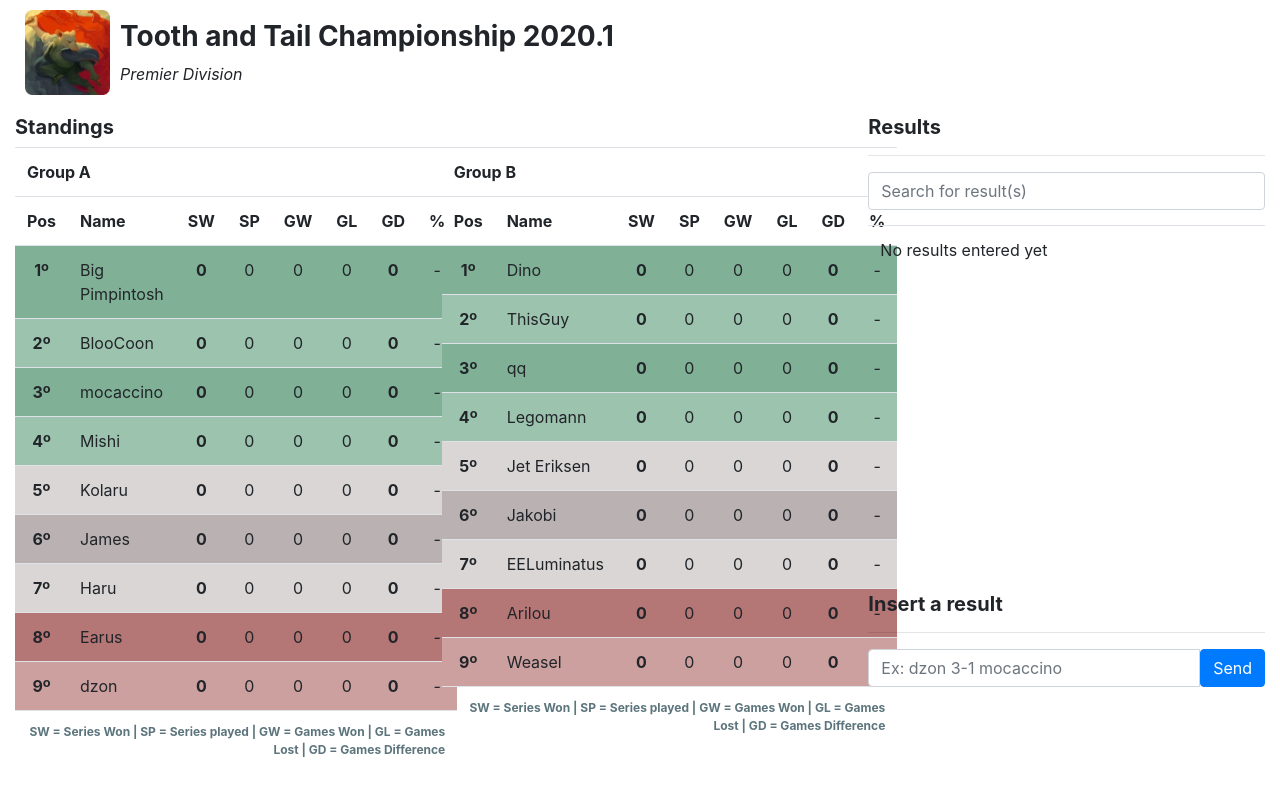
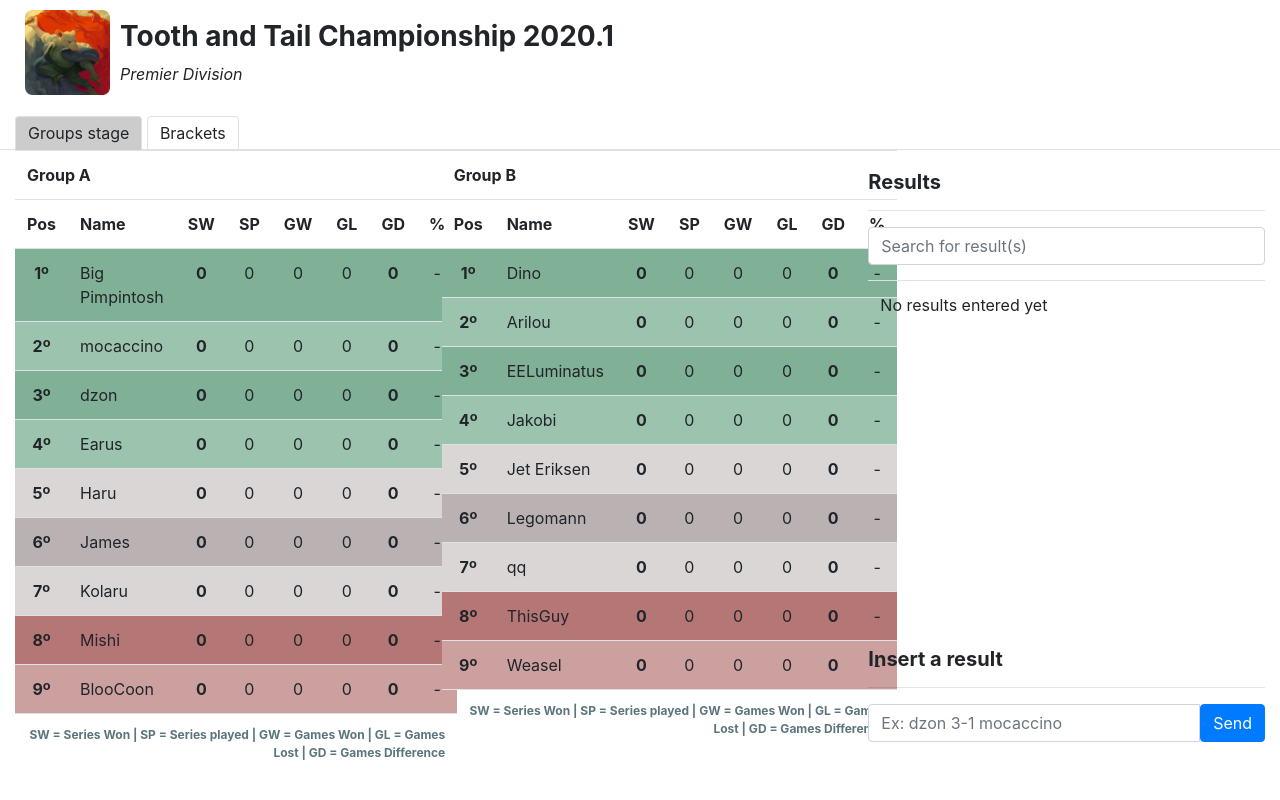
Before and after one commit to realmocaccino/standings-table, a PHP site: page / in a window 1280 px wide. Run offline with PHP 8.4, Linux system fonts and the light colour scheme.

Commit message:
Brackets stage and tabs

```diff
--- /dev/null
+++ b/includes/define_brackets.php
@@ -0,0 +1,31 @@
+<?php
+uasort($players, function($a, $b) use($results, $regex) {
+    if($a['sw'] == $b['sw']) {
+        if($a['gd'] == $b['gd']) {
+            if($a['gw'] == $b['gw']) {
+                $result = preg_grep("/{$b['name']} (\d-\d) {$a['name']}/", $results);
+
+                if($result) {
+                    $result = array_values($result)[0];
+
+                    preg_match($regex, $result, $matches);
+
+                    list(, , $score) = $matches;
+                    list($score1, $score2) = explode('-', $score);
+
+                    if($score1 > $score2) {
+                        return 1;
+                    } else {
+                        return -1;
+                    }
+                }
+            }
+
+            return ($a['gw'] < $b['gw']) ? 1 : -1;
+        }
+
+        return ($a['gd'] < $b['gd']) ? 1 : -1;
+    }
+
+    return ($a['sw'] < $b['sw']) ? 1 : -1;
+});
--- a/index.php
+++ b/index.php
@@ -10,8 +10,11 @@ $settings = require(__DIR__ . '/configs/settings.php');
 $groups = array_unique(array_column($players, 'group'));
 $results = array_column($resultRows, 'result');
 
+$quarterFinalists = [];
+
 $regex = "/(.*) (\d-\d) (.*)/";
 
 include(__DIR__ . '/includes/process_results.php');
 include(__DIR__ . '/includes/sort_players.php');
+include(__DIR__ . '/includes/define_brackets.php');
 include(__DIR__ . '/views/index.php');
--- /dev/null
+++ b/public/css/tabs.css
@@ -0,0 +1,28 @@
+input { display: none; }
+
+input + label { display: inline-block }
+
+input ~ .tab { display: none }
+
+#tab1:checked ~ .tab.content1,
+#tab2:checked ~ .tab.content2 { display: flex }
+
+input + label {
+  border: 1px solid #dee2e6;
+  background: #FFF;
+  padding: 4px 12px;
+  border-radius: 4px 4px 0 0;
+  position: relative;
+  top: 1px;
+  cursor: pointer;
+  margin: 20px 0 0;
+}
+
+input:checked + label, input:hover + label {
+  background: #CCC;
+  border-bottom: 1px solid transparent;
+}
+
+input ~ .tab {
+  border-top: 1px solid #dee2e6;
+}
--- a/views/index.php
+++ b/views/index.php
@@ -5,6 +5,7 @@
         <meta name="viewport" content="width=device-width, initial-scale=1">
         <link rel="stylesheet" href="https://stackpath.bootstrapcdn.com/bootstrap/4.4.1/css/bootstrap.min.css">
         <link rel="stylesheet" href="public/css/styles.css">
+        <link rel="stylesheet" href="public/css/tabs.css">
         <script src="public/js/scripts.js"></script>
     </head>
     <body>
@@ -17,12 +18,13 @@
                 </div>
             </div>
             <div class="row">
+                <div class="col-12">
+                    <input type="radio" name="tabs" id="tab1" checked>
+                    <label for="tab1">Groups stage</label>
+                    <input type="radio" name="tabs" id="tab2">
+                    <label for="tab2">Brackets</label>
+                    <div class="row tab content1">
                         <div class="col-lg-8 col-12">
-                    <div class="row">
-                        <div class="col-12">
-                            <h5>Standings</h5>
-                        </div>
-                    </div>
                             <div class="row">
                                 <?php foreach($groups as $group): ?>
                                     <?php $pos = 1; ?>
@@ -42,6 +44,7 @@
                                                 <th width="8%">%</th>
                                             </tr>
                                             <?php foreach(array_filter($players, function($var) use($group) { return $var['group'] == $group; }) as $player): ?>
+                                                <?php $quarterFinalists[$pos . $group] = $player['name']; ?>
                                                 <tr class="position-<?php echo $pos; ?>">
                                                     <td><strong><?php echo $pos++; ?>º</strong></td>
                                                     <td class="text-left playerName" title="Click to insert player name in result input"><?php echo $player['name']; ?></td>
@@ -130,6 +133,19 @@
                             </div>
                         </div>
                     </div>
+                    <div class="row tab content2">
+                        <div class="col-12">
+                            <h2>Quarter-finals</h2>
+                            <ul class="list-group list-group-flush">
+                                <li class="list-group-item"><span class="badge badge-primary badge-pill">QF1</span> <?php echo $quarterFinalists['1A'] . ' <strong>vs</strong> ' . $quarterFinalists['4B']; ?></li>
+                                <li class="list-group-item"><span class="badge badge-primary badge-pill">QF2</span> <?php echo $quarterFinalists['2B'] . ' <strong>vs</strong> ' . $quarterFinalists['3A']; ?></li>
+                                <li class="list-group-item"><span class="badge badge-primary badge-pill">QF3</span> <?php echo $quarterFinalists['1B'] . ' <strong>vs</strong> ' . $quarterFinalists['4A']; ?></li>
+                                <li class="list-group-item"><span class="badge badge-primary badge-pill">QF4</span> <?php echo $quarterFinalists['2A'] . ' <strong>vs</strong> ' . $quarterFinalists['3B']; ?></li>
+                            </ul>
+                        </div>
+                    </div>
+                </div>
+            </div>
         </div>
     </body>
 </html>
```
Lines whose indentation alone changed are shown as unchanged.
